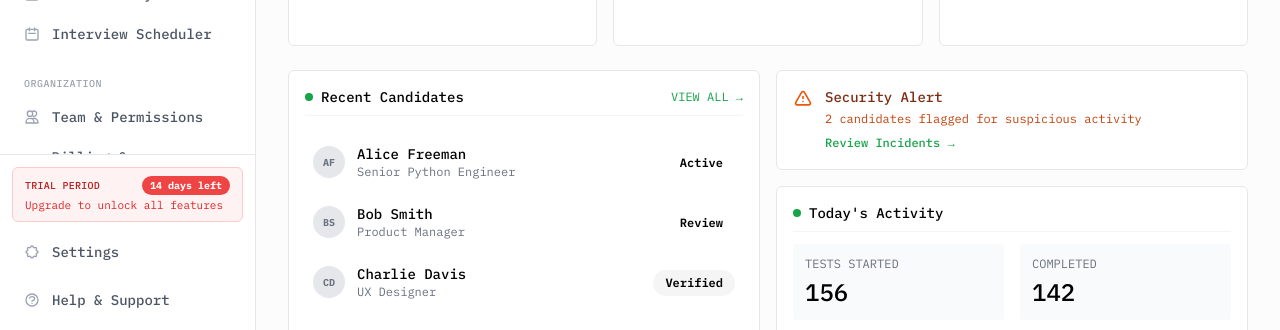
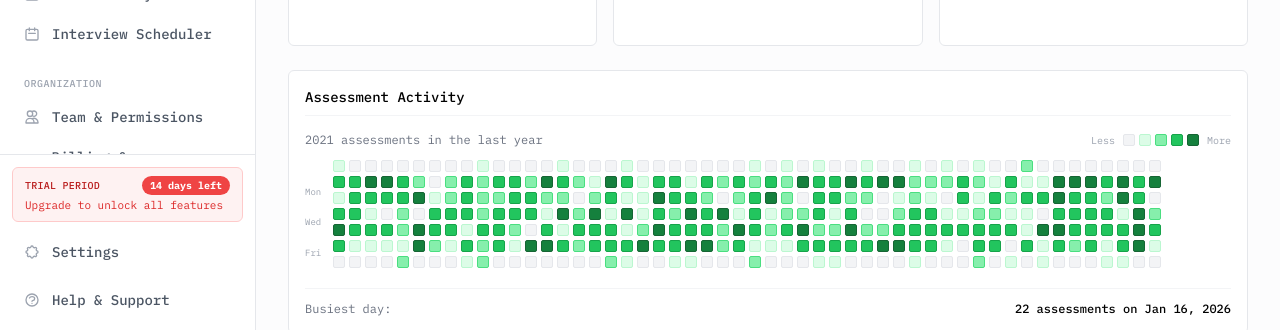
Before and after one commit to kimvanrompay/mb_frontend_v8, an Angular app: page /dashboard in a window 1280 px wide. Shown: the part 470-800 px from the top of the page. Built offline with nearby package versions, Linux system fonts and the light colour scheme; no server answers.

Commit message:
feat: add activity heatmap in middle of dashboard

```diff
--- a/src/app/pages/dashboard/dashboard.html
+++ b/src/app/pages/dashboard/dashboard.html
@@ -191,6 +191,12 @@
 
 </div>
 
+<!-- Activity Heatmap - Prominent Middle Position -->
+<div class="meribas-card mt-6">
+    <h3 class="text-sm font-medium border-b border-gray-100 pb-2 mb-4">Assessment Activity</h3>
+    <app-activity-heatmap></app-activity-heatmap>
+</div>
+
 <!-- Two-Column Bottom Row with Color Balance -->
 <div class="grid grid-cols-1 lg:grid-cols-2 gap-4 mt-6">
 
```
